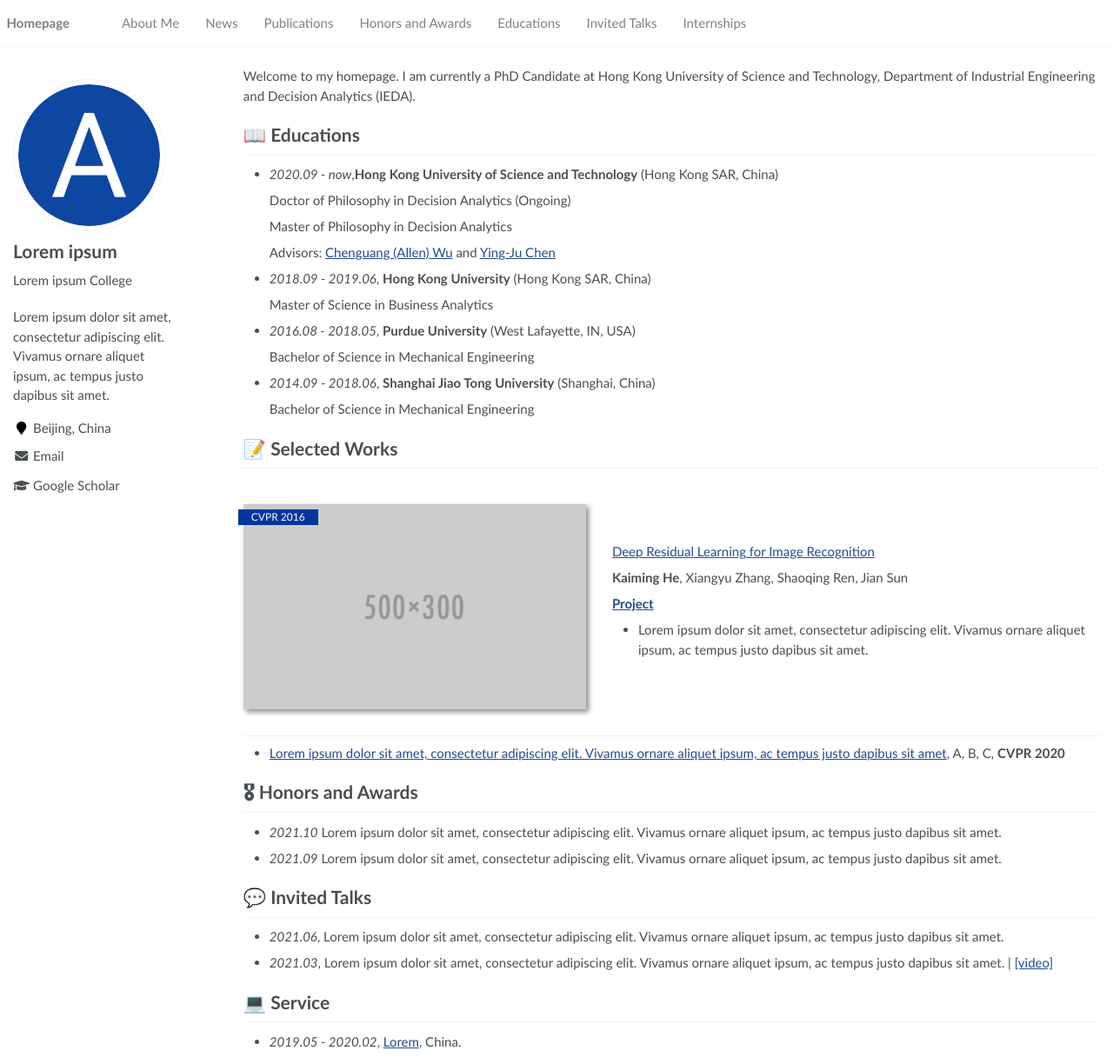
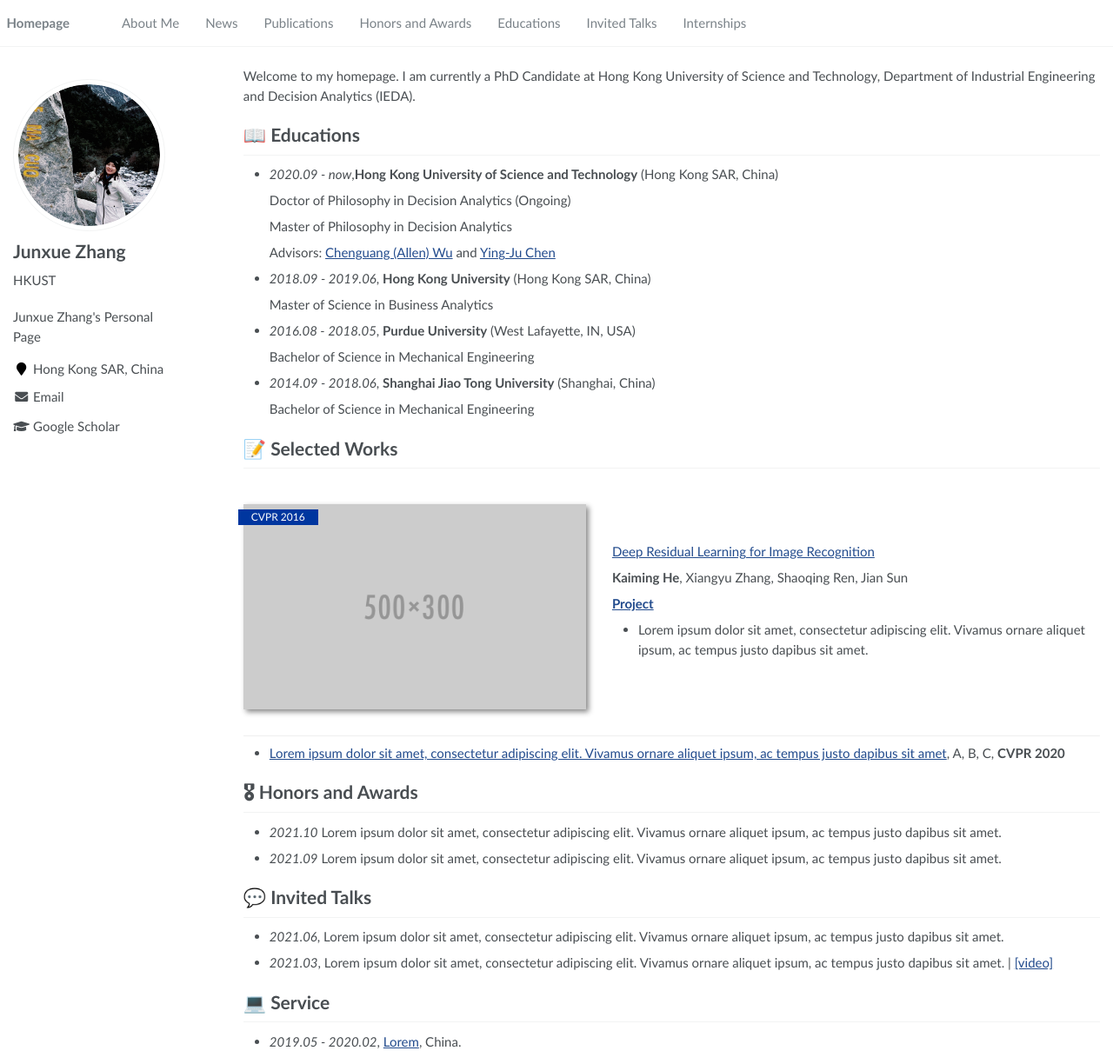
Before and after one commit to junxue-zhang/junxue-zhang.github.io, a Jekyll site: the page built from _pages/about.md, in a window 1280 px wide and 1224 px high. Shown: the whole window at 87% size. Built offline with Jekyll 4.4.1, drawn with Linux system fonts in a browser that asks for light colours.

Commit message:
update profile

```diff
--- a/_config.yml
+++ b/_config.yml
@@ -6,9 +6,9 @@
 # `jekyll serve`. If you change this file, please restart the server process.
 
 # Site Settings
-title                    : "Lorem ipsum"
-description              : "Lorem ipsum dolor sit amet, consectetur adipiscing elit. Vivamus ornare aliquet ipsum, ac tempus justo dapibus sit amet. "
-repository               : "RayeRen/acad-homepage.github.io"
+title                    : "Junxue Zhang"
+description              : "Junxue Zhang's Personal Page"
+repository               : "junxue-zhang/junxue-zhang.github.io"
 google_scholar_stats_use_cdn : true
 
 # google analytics
@@ -21,14 +21,14 @@ baidu_site_verification  :  # get baidu_site_verification from https://ziyuan.ba
 
 # Site Author
 author:
-  name             : "Lorem ipsum"
+  name             : "Junxue Zhang"
   avatar           : "images/android-chrome-512x512.png"
-  bio              : "Lorem ipsum College"
-  location         : "Beijing, China"
+  bio              : "HKUST"
+  location         : "Hong Kong SAR, China"
   employer         :
   pubmed           :
-  googlescholar    : "https://scholar.google.com/citations?user=YOUR_GOOGLE_SCHOLAR_ID"
-  email            : "Lorem@ipsum.com"
+  googlescholar    : "https://scholar.google.com/citations?user=KKhBmhIAAAAJ"
+  email            : "junxue.zhang@outlook.com"
   researchgate     :  # e.g., "https://www.researchgate.net/profile/yourprofile"
   uri              :
   bitbucket        :
```
Also changed, not shown: images/android-chrome-192x192.png, images/android-chrome-512x512.png, images/apple-touch-icon.png, images/favicon-16x16.png, images/favicon-32x32.png, images/favicon.ico.
